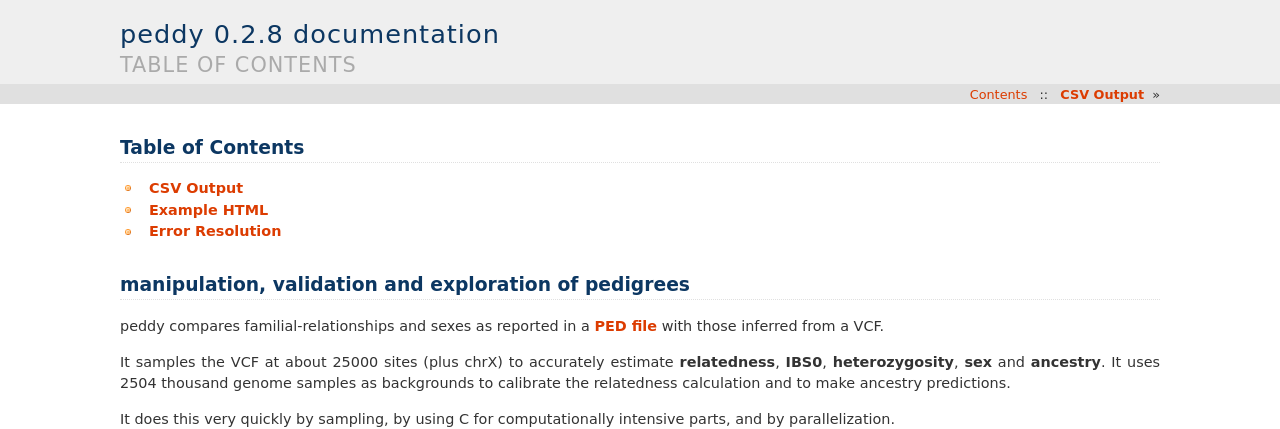
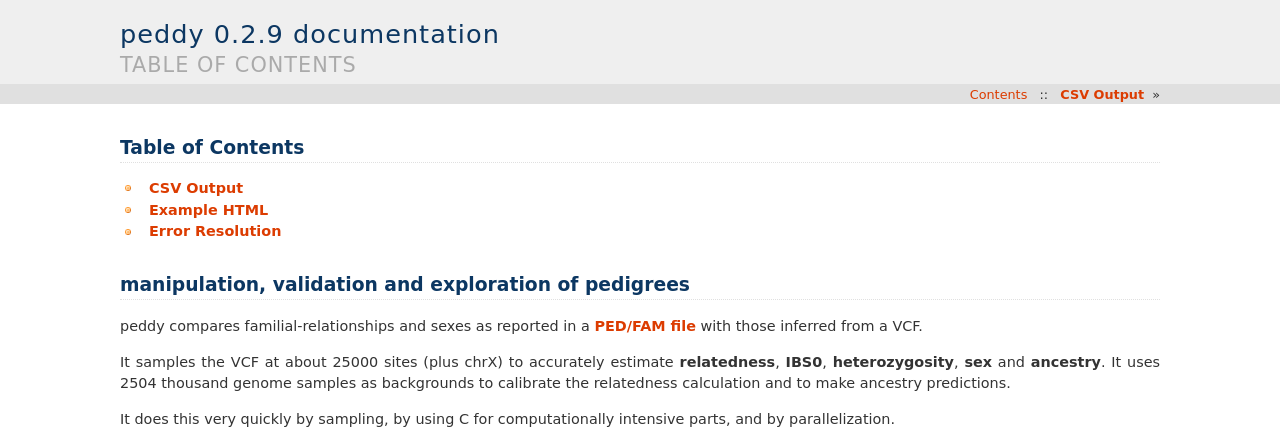
Before and after one commit to brentp/peddy, a Sphinx documentation site: the page built from docs/index.rst, in a window 1280 px wide and 900 px high. Shown: the top 429 px of the window. Built offline with Sphinx 7.4.7, drawn with Linux system fonts in a browser that asks for light colours.

Commit message:
update links to ped/fam format

```diff
--- a/docs/conf.py
+++ b/docs/conf.py
@@ -55,9 +55,9 @@ copyright = u'2016, Brent S Pedersen'
 # built documents.
 #
 # The short X.Y version.
-version = '0.2.8'
+version = '0.2.9'
 # The full version, including alpha/beta/rc tags.
-release = '0.2.8'
+release = '0.2.9'
 
 # The language for content autogenerated by Sphinx. Refer to documentation
 # for a list of supported languages.
--- a/docs/index.rst
+++ b/docs/index.rst
@@ -13,7 +13,7 @@ manipulation, validation and exploration of pedigrees
 =====================================================
 
 
-peddy compares familial-relationships and sexes as reported in a `PED file <http://pngu.mgh.harvard.edu/~purcell/plink/data.shtml#ped)>`_
+peddy compares familial-relationships and sexes as reported in a `PED/FAM file <https://www.cog-genomics.org/plink2/formats#fam>`_
 with those inferred from a VCF.
 
 It samples the VCF at about 25000 sites (plus chrX) to accurately estimate **relatedness**, **IBS0**, **heterozygosity**, **sex** and **ancestry**. It uses 2504 thousand genome samples as backgrounds to calibrate the relatedness calculation and to make ancestry predictions.
```
Also changed, not shown: README.md (+1 -1 lines).
